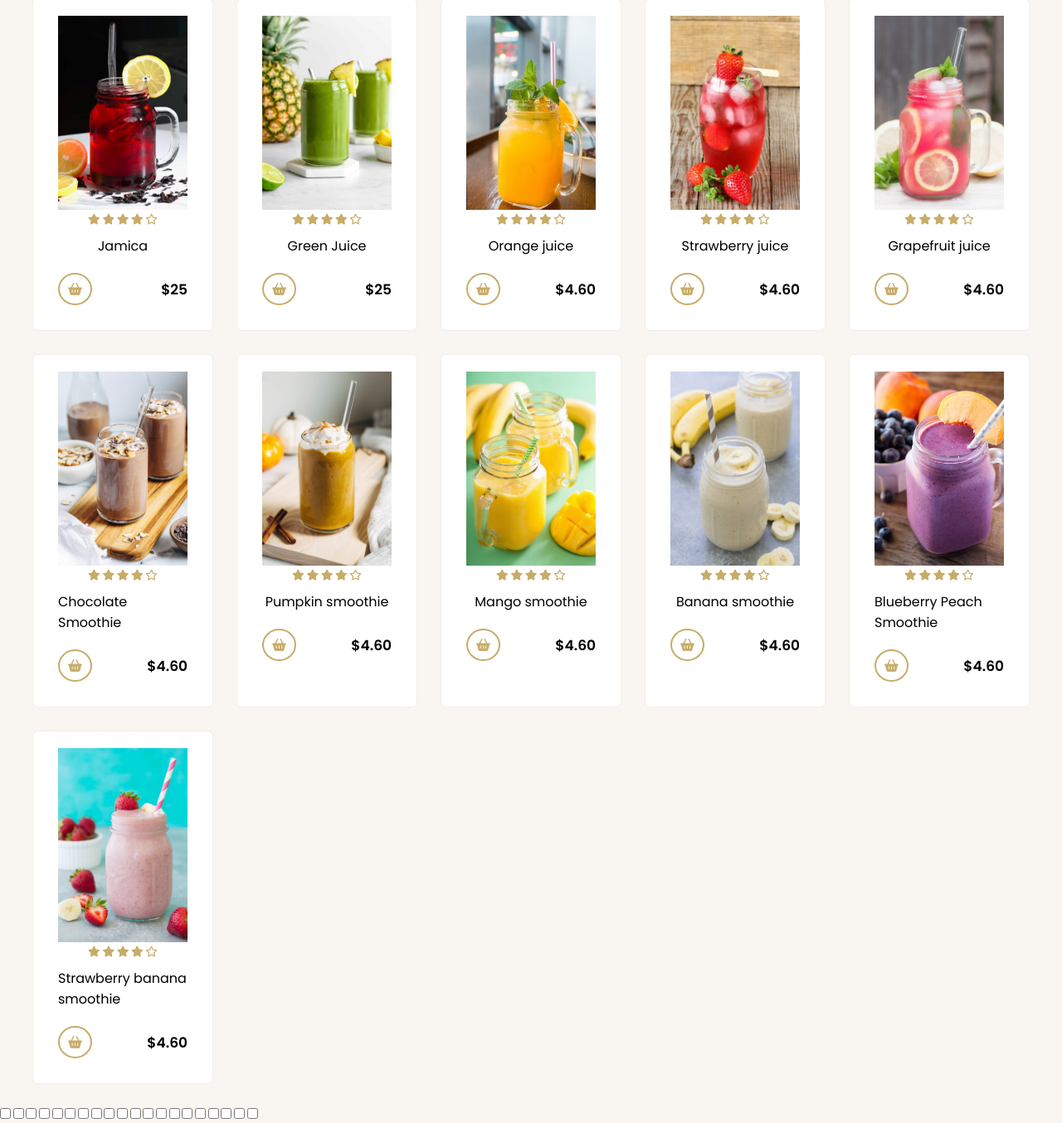
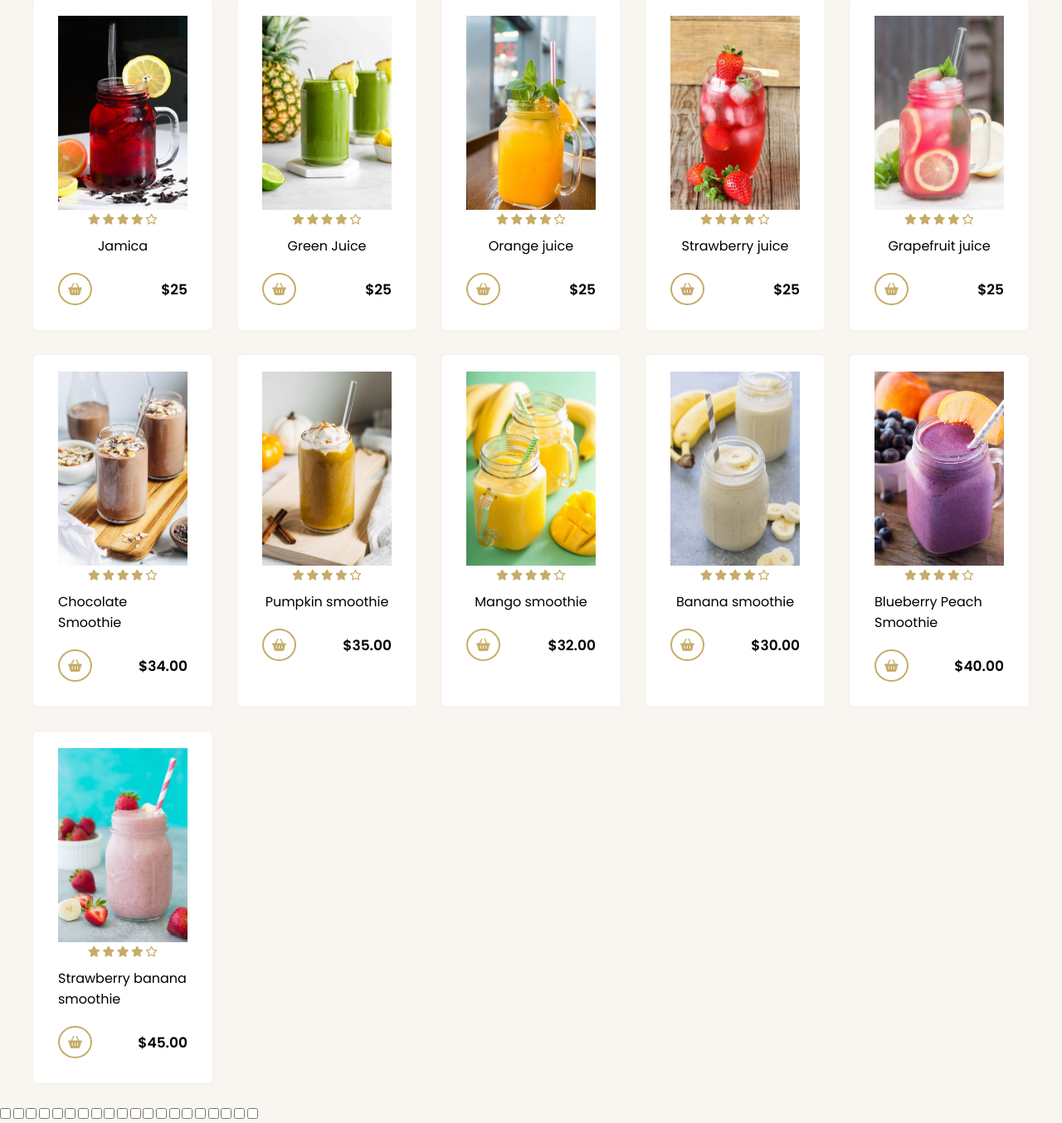
Before and after one commit to Ashrahx/Brekki-project, a PHP site: page /main.php in a window 1280 px wide. Shown: the part 2359-3713 px from the top of the page at 83% size. Run offline with PHP 8.4, Linux system fonts and the light colour scheme; the visitor is signed in with stand-in values (Sample User, id 1); some libraries are stand-ins or nearby versions.

Commit message:
Fixed prices

```diff
--- a/main.php
+++ b/main.php
@@ -556,7 +556,7 @@ if (!isset($_SESSION['username'])) {
 							<span class="add-cart">
 								<i class="fa-solid fa-basket-shopping"></i>
 							</span>
-							<p class="price">$4.60</p>
+							<p class="price">$25</p>
 						</div>
 					</div>
 					<!--Drink 4-->
@@ -587,7 +587,7 @@ if (!isset($_SESSION['username'])) {
 							<span class="add-cart">
 								<i class="fa-solid fa-basket-shopping"></i>
 							</span>
-							<p class="price">$4.60</p>
+							<p class="price">$25</p>
 						</div>
 					</div>
 					<!--Drink 5-->
@@ -618,7 +618,7 @@ if (!isset($_SESSION['username'])) {
 							<span class="add-cart">
 								<i class="fa-solid fa-basket-shopping"></i>
 							</span>
-							<p class="price">$4.60</p>
+							<p class="price">$25</p>
 						</div>
 					</div>
 					<!--Drink 6-->
@@ -649,7 +649,7 @@ if (!isset($_SESSION['username'])) {
 							<span class="add-cart">
 								<i class="fa-solid fa-basket-shopping"></i>
 							</span>
-							<p class="price">$4.60</p>
+							<p class="price">$34.00</p>
 						</div>
 					</div>
 					<!--Drink 7-->
@@ -680,7 +680,7 @@ if (!isset($_SESSION['username'])) {
 							<span class="add-cart">
 								<i class="fa-solid fa-basket-shopping"></i>
 							</span>
-							<p class="price">$4.60</p>
+							<p class="price">$35.00</p>
 						</div>
 					</div>
 					<!--Drink 8-->
@@ -711,7 +711,7 @@ if (!isset($_SESSION['username'])) {
 							<span class="add-cart">
 								<i class="fa-solid fa-basket-shopping"></i>
 							</span>
-							<p class="price">$4.60</p>
+							<p class="price">$32.00</p>
 						</div>
 					</div>
 					<!--Drink 9-->
@@ -742,7 +742,7 @@ if (!isset($_SESSION['username'])) {
 							<span class="add-cart">
 								<i class="fa-solid fa-basket-shopping"></i>
 							</span>
-							<p class="price">$4.60</p>
+							<p class="price">$30.00</p>
 						</div>
 					</div>
 					<!--Drink 10-->
@@ -773,7 +773,7 @@ if (!isset($_SESSION['username'])) {
 							<span class="add-cart">
 								<i class="fa-solid fa-basket-shopping"></i>
 							</span>
-							<p class="price">$4.60</p>
+							<p class="price">$40.00</p>
 						</div>
 					</div>
 					<!--Drink 11-->
@@ -804,7 +804,7 @@ if (!isset($_SESSION['username'])) {
 							<span class="add-cart">
 								<i class="fa-solid fa-basket-shopping"></i>
 							</span>
-							<p class="price">$4.60</p>
+							<p class="price">$45.00</p>
 						</div>
 					</div>
 				</div>
```
